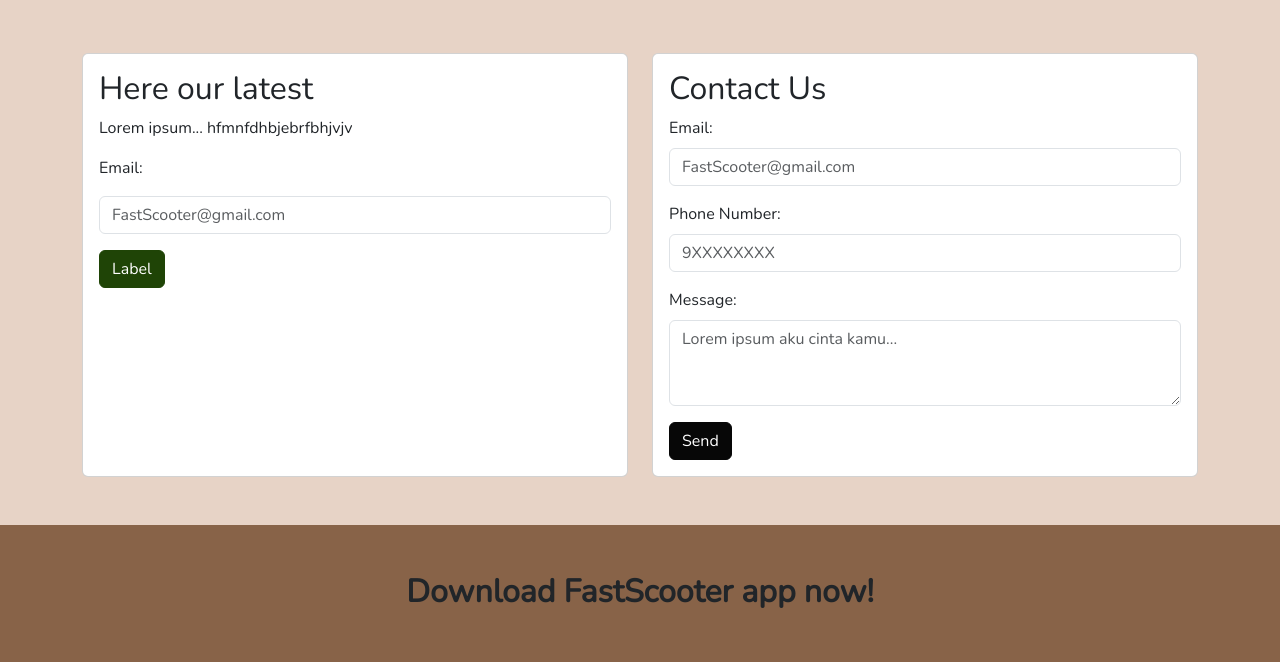
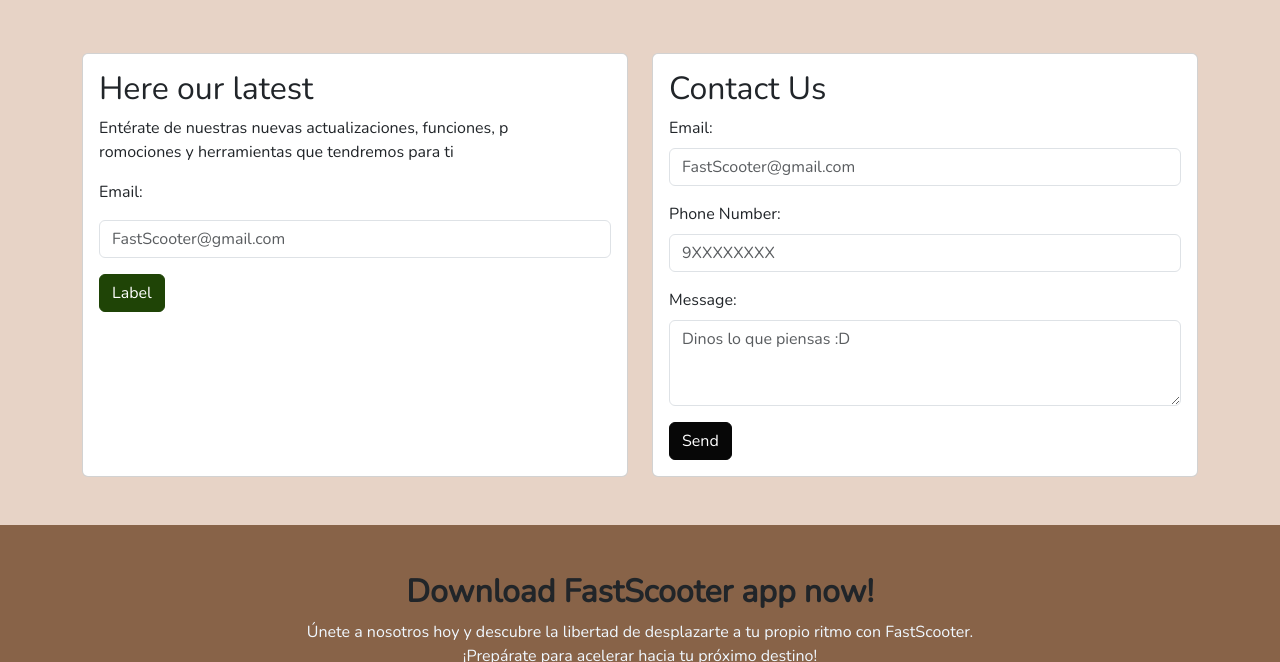
Before and after one commit to Apps-Web-SI730/goSteel-LandingPage, a website: page src/index.html in a window 1280 px wide. Shown: the part 1832-2494 px from the top of the page. Drawn offline with nearby package versions, Linux system fonts and the light colour scheme.

Commit message:
fix: fix information (section: contact us)

```diff
--- a/src/index.html
+++ b/src/index.html
@@ -211,7 +211,9 @@
                     <div class="card-body">
                         <h2 class="card-title">Here our latest</h2>
 
-                        <p class="card-text">Lorem ipsum... hfmnfdhbjebrfbhjvjv</p>
+                        <p class="card-text">Entérate de nuestras nuevas actualizaciones, funciones, p
+                            <br>
+                            romociones y herramientas que tendremos para ti </p>
 
                         <p>Email:</p>
 
@@ -240,7 +242,7 @@
 
                             <div class="mb-3">
                                 <label for="message" class="form-label">Message:</label>
-                                <textarea class="form-control" id="message" rows="3" placeholder="Lorem ipsum aku cinta kamu..."></textarea>
+                                <textarea class="form-control" id="message" rows="3" placeholder="Dinos lo que piensas :D"></textarea>
                             </div>
 
                             <button type="submit" class="btn btn-dark">Send</button>
@@ -255,7 +257,9 @@
 <section id="download" class="mb-5 bg-secondary" style="text-align: center;">
     <br><br>
     <h2 class="text-center"><strong> Download FastScooter app now!</strong></h2>
-    <br><br>
+    <p style="color: aliceblue; font-size: medium;">Únete a nosotros hoy y descubre la libertad de desplazarte a tu propio ritmo con FastScooter.
+        <br>
+        ¡Prepárate para acelerar hacia tu próximo destino!</p>
     <div class="container align-items-center" >
             <a href="" target="_blank" class="mx-2">
                     <img src="assets/appstore.png" alt="Descargar en App Store" style="width: 150px; height: auto; align-items: center;">
@@ -271,7 +275,7 @@
     <footer class="d-flex flex-wrap justify-content-between align-items-center py-3 my-4 border-top">
         <div class="col d-flex align-items-center">
 
-            <span class="text-muted">&copy; 2024 FastScooter, C.O. Go Steel</span>
+            <span class="text-muted" style="color: aliceblue;">&copy; 2024 FastScooter, C.O. Go Steel</span>
         </div>
 
         <ul class="nav col justify-content-end list-unstyled d-flex">
```
